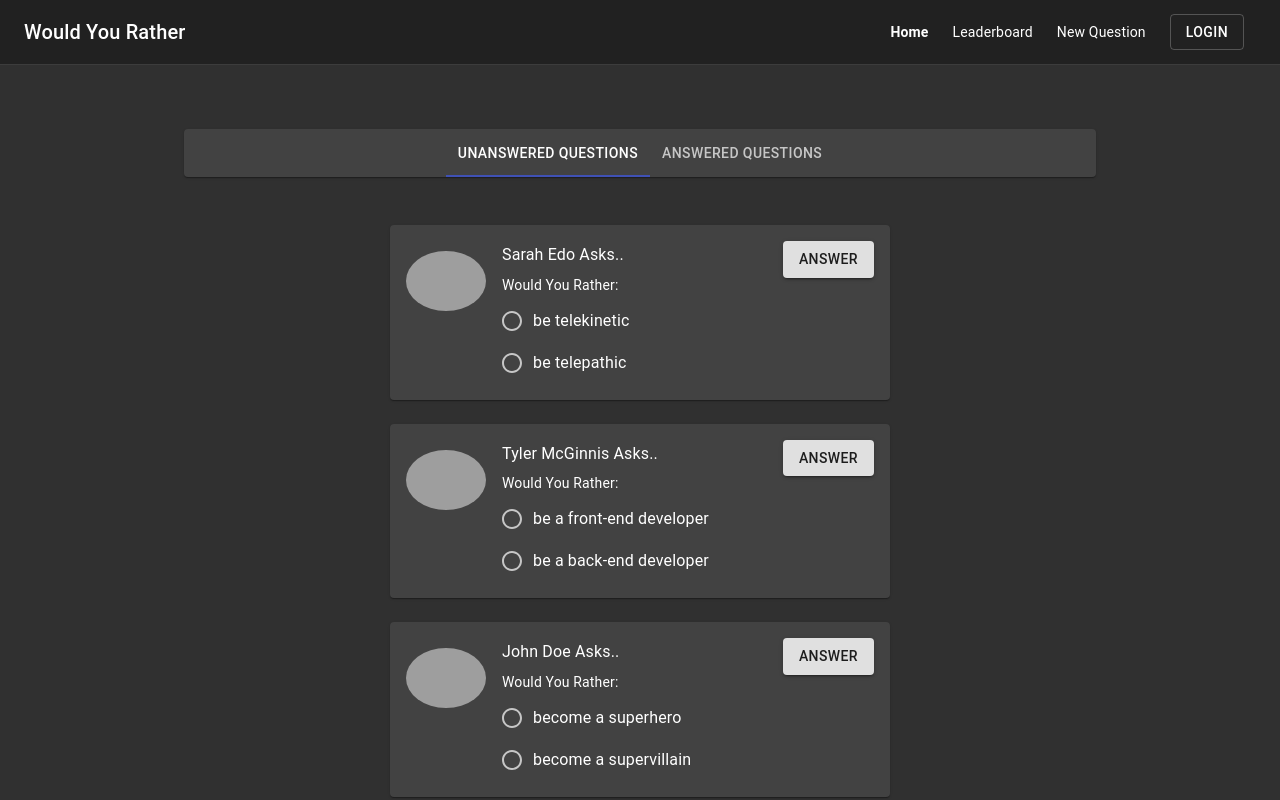
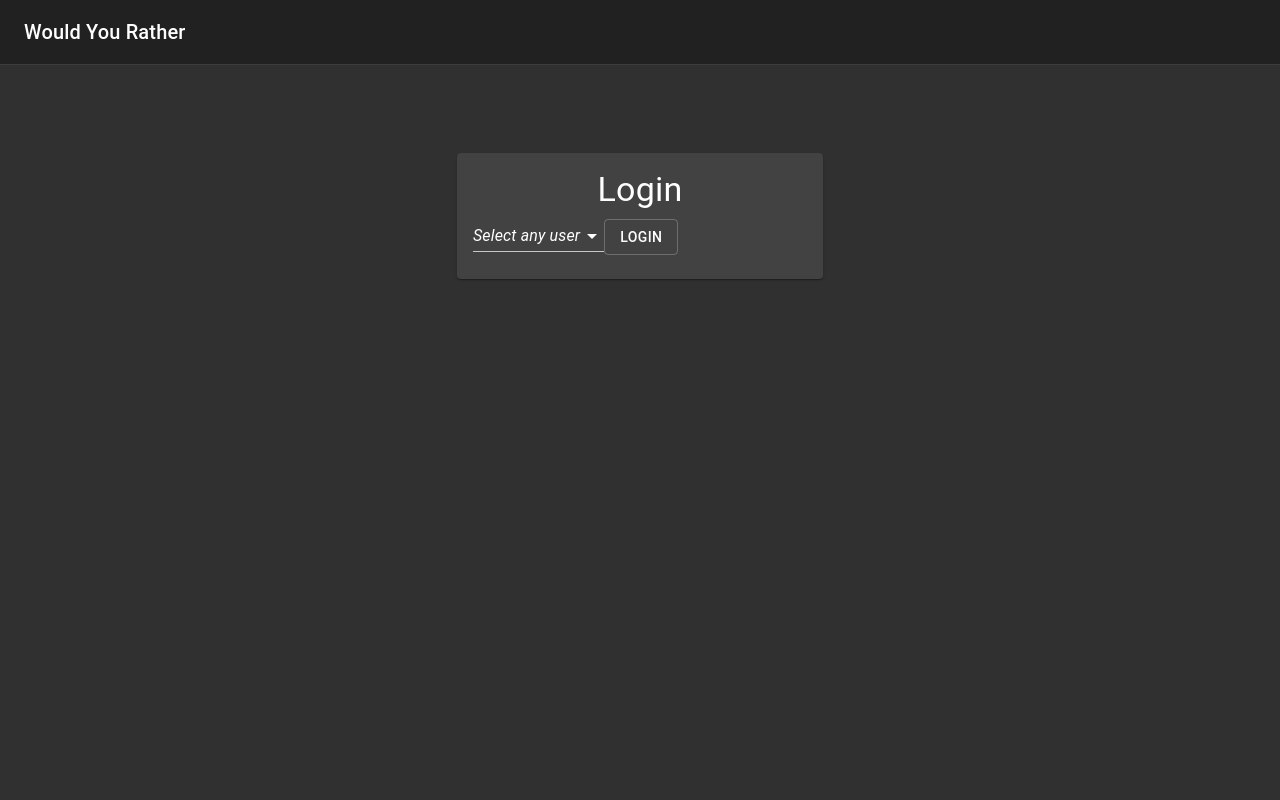
Before and after one commit to trentschnee/would-you-rather, a React (Create React App) app: page / in a window 1280 px wide. Shown: the top 800 px of the page. Built offline with nearby package versions, Linux system fonts and the light colour scheme; grey boxes are pictures that could not be loaded.

Commit message:
feat: Add log in, log out refactor: Take out hooks and use setState instead.

```diff
--- a/src/actions/AuthedUser.js
+++ b/src/actions/AuthedUser.js
@@ -1,10 +1,28 @@
 // create the constant for consistency
 export const SET_AUTHED_USER = "SET_AUTHED_USER";
+export const LOGOUT_AUTHED_USER = "LOGOUT_AUTHED_USER";
 
-export function setAuthedUser(id){
+ function setAuthedUser(id){
     return {
         type:SET_AUTHED_USER,
         id
     }
 
 }
+ function logOutAuthedUser(id){
+    return {
+        type:LOGOUT_AUTHED_USER,
+        id
+    }
+
+}
+export function handleLogout(id){
+    return (dispatch) => {
+        dispatch(logOutAuthedUser(id));
+    }
+}
+export function handleLogin(id){
+    return (dispatch) => {
+        dispatch(setAuthedUser(id));
+    }
+}
--- a/src/actions/Shared.js
+++ b/src/actions/Shared.js
@@ -1,4 +1,4 @@
-import { setAuthedUser } from "../actions/AuthedUser";
+
 import { getInitialData } from "../utils/API";
 import { receiveQuestion } from "./Questions";
 import { receiveUsers } from "./Users";
@@ -9,7 +9,6 @@ export function handleInitialData() {
     return getInitialData().then(({ users, questions }) => {
       dispatch(receiveQuestion(questions));
       dispatch(receiveUsers(users));
-      dispatch(setAuthedUser(AUTH_ID));
     });
   };
 }
--- a/src/components/App.js
+++ b/src/components/App.js
@@ -1,5 +1,5 @@
 import React, { Component, Fragment } from "react";
-import { BrowserRouter as Router, Route } from "react-router-dom";
+import { BrowserRouter as Router, Route,Switch } from "react-router-dom";
 import { handleInitialData } from "../actions/Shared";
 import { connect } from "react-redux";
 import Home from "./Home";
@@ -36,31 +36,36 @@ class App extends React.Component {
   }
 
   render() {
-    const { classes } = this.props;
+    const { classes,isAuthed } = this.props;
     return (
       <Router>
         <ThemeProvider theme={theme}>
-          {this.props.loading === true ? (
-            "LOADING"
-          ) : (
+
             <Fragment>
               <Navbar />
               <CssBaseline />
 
               <div className={classes.root}>
+
               <Container className={classes.cardGrid} maxWidth="md">
+              {this.props.isAuthed === false ? (
+
+            <Route path="/" component={LoginForm} />
+            ) : (
+              <Switch>
                   <Route path="/" exact component={Home}></Route>
                   <Route path="/question/:id" component={QuestionPage}/>
                   <Route path="/leaderboard" component={Leaderboard} />
                   <Route path="/newquestion" component={NewQuestion} />
                   <Route path="/results/:id" component={ResultsPage} />
-                  <Route path="/login" component={LoginForm} />
-                  </Container>
+                  </Switch>
 
-         </div>
+          )}
+           </Container>
 
-            </Fragment>
-          )}
+            </div>
+
+               </Fragment>
         </ThemeProvider>
       </Router>
     );
@@ -69,6 +74,7 @@ class App extends React.Component {
 
 function mapStateToProps({ authedUser }) {
   //if the authed user is null, make the looking to true.
-  return { loading: authedUser === null };
+  console.log(authedUser)
+  return { isAuthed: authedUser !== null };
 }
 export default connect(mapStateToProps)(withStyles(useStyles)(App));
--- a/src/components/Home.js
+++ b/src/components/Home.js
@@ -1,4 +1,4 @@
-import React from "react";
+import React, {Component} from "react";
 import { handleInitialData } from "../actions/Shared";
 import { connect } from "react-redux";
 import { withStyles } from "@material-ui/core/styles";
@@ -34,18 +34,20 @@ const useStyles = theme =>(
 
 
 
-const Home = props => {
-  const [value, setValue] = React.useState(0);
-  const handleChange = (event, newValue) => {
-    setValue(newValue);
+class Home extends Component{
+  state = {
+    value: 0
+  }
+  handleChange = (event, newValue) => {
+
+    this.setState({value:newValue})
   };
-    console.log(props)
-    const { answeredIds, unansweredIds,classes } = props;
-
-
+  render(){
+    const { answeredIds, unansweredIds,classes } = this.props;
+    const {value}= this.state
     return (
       <div><Paper className={classes.paper}>
-      <Tabs value={value} onChange={handleChange} aria-label="simple tabs example" centered indicatorColor="primary">
+      <Tabs value={value} onChange={this.handleChange} aria-label="simple tabs example" centered indicatorColor="primary">
       <Tab label="Unanswered Questions" />
       <Tab label="Answered Questions"  />
 
@@ -67,6 +69,13 @@ const Home = props => {
 
       </div>
     )
+  }
+
+
+
+
+
+
 }
 
 // Take the state of our store for questions
--- a/src/components/LoginForm.js
+++ b/src/components/LoginForm.js
@@ -4,7 +4,7 @@ import React, {Component} from 'react';
 import {connect} from 'react-redux'
 import { withStyles } from "@material-ui/core/styles";
 import { Paper,Typography,ListItemText,Divider ,ListItem ,List,ListItemAvatar,Avatar,Grid,TextField,Button,ListItemSecondaryAction,IconButton,ListItemIcon,Select,MenuItem   } from "@material-ui/core";
-import {handleAddQuestion} from "../actions/Questions"
+import {handleLogin} from "../actions/AuthedUser"
 import {Redirect} from 'react-router-dom'
 const useStyles = theme =>(
   {
@@ -22,16 +22,22 @@ const useStyles = theme =>(
 class LoginForm extends Component {
   state = {
     selectedValue :1,
-    toHome : false,
+    isAuthed : false,
   };
   // handle change method will take in an event.
   handleChange =(e) =>{
      const selectedValue = e.target.value;
-
      this.setState({selectedValue:selectedValue})
   // takes in the target.value field from the event.
 
 
+  }
+  handleSubmit = (e)=>{
+    const {selectedValue} = this.state;
+    const {dispatch,history} = this.props;
+    dispatch(handleLogin(selectedValue))
+    this.setState({isAuthed:true})
+    history.push('/')
   }
 
 render(){
--- a/src/components/Navbar.js
+++ b/src/components/Navbar.js
@@ -3,6 +3,7 @@ import { connect } from "react-redux";
 import { NavLink } from "react-router-dom";
 import { withStyles } from "@material-ui/core/styles";
 import { AppBar, Toolbar, Typography, Button } from "@material-ui/core";
+import {handleLogout} from "../actions/AuthedUser"
 const useStyles = theme => ({
   appBar: {
     borderBottom: `1px solid ${theme.palette.divider}`
@@ -20,8 +21,14 @@ const useStyles = theme => ({
   }
 });
 class Navbar extends React.Component {
+  handleClick = e =>{
+    const { isAuthed,dispatch,userLogged } = this.props;
+    console.log(userLogged,"testnav")
+    return (isAuthed ? (dispatch(handleLogout(userLogged))): null)
+
+  }
   render() {
-    const { classes } = this.props;
+    const { classes,isAuthed } = this.props;
     return (
       <AppBar
         position="static"
@@ -38,8 +45,10 @@ class Navbar extends React.Component {
           >
             Would You Rather
           </Typography>
-          <nav>
-            <NavLink exact to="/" className={classes.link}>
+
+
+
+          {(isAuthed ?   <div> <NavLink exact to="/" className={classes.link}>
 
             Home
             </NavLink>
@@ -51,14 +60,17 @@ class Navbar extends React.Component {
 
             New Question
             </NavLink>
-          </nav>
-          <Button href="#" variant="outlined" className={classes.link}>
-            Login
-          </Button>
+            <NavLink exact to={(isAuthed ? "#" : "/login")} className={classes.link}><Button onClick={this.handleClick} variant="outlined" className={classes.link}>Logout </Button>  </NavLink></div>: null)}
+
+
         </Toolbar>
       </AppBar>
     );
   }
 }
-
-export default connect()(withStyles(useStyles)(Navbar));
+function mapStateToProps({ authedUser }) {
+  //if the authed user is null, make the looking to true.
+  const userLogged = authedUser!== null ? authedUser : null
+  return { isAuthed: authedUser !== null,userLogged };
+}
+export default connect(mapStateToProps)(withStyles(useStyles)(Navbar));
--- a/src/reducers/AuthedUser.js
+++ b/src/reducers/AuthedUser.js
@@ -1,9 +1,11 @@
-import { SET_AUTHED_USER } from "../actions/AuthedUser";
+import { SET_AUTHED_USER,LOGOUT_AUTHED_USER } from "../actions/AuthedUser";
 
 export default function authedUser(state = null, action) {
   switch (action.type) {
     case SET_AUTHED_USER:
       return action.id;
+    case LOGOUT_AUTHED_USER:
+      return null;
     default:
       return state;
   }
```
